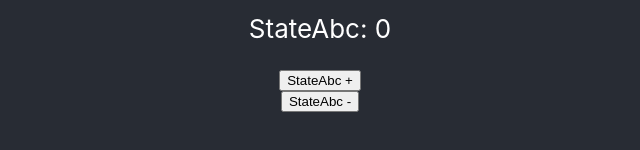
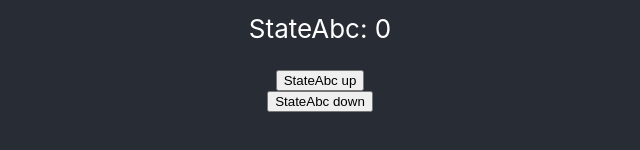
Before and after one commit to inhyeok/react-practice, a React (Create React App) app: page / in a window 1280 px wide. Shown: the part 552-702 px from the top of the page, without its empty margins (320-960 px from the left). Built offline with nearby package versions, Linux system fonts and the light colour scheme.

Commit message:
feat: 엘리먼트 목록 바인딩 해보기
목록에 key attribute를 추가하여 각 항목에 고유식별자를 추가해야한다.

```diff
--- a/src/App.tsx
+++ b/src/App.tsx
@@ -1,6 +1,8 @@
 import React from 'react';
 import logo from './logo.svg';
 import './App.css';
+
+type StateAbsAction = 'up' | 'down';
 
 interface AppProp {
   propAbc: string;
@@ -28,7 +30,7 @@ export default class App extends React.Component<AppProp, AppState> {
     };
   }
 
-  public triggerStateAbs(type: 'up' | 'down'): void {
+  public triggerStateAbs(type: StateAbsAction): void {
     console.log('triggerStateAbs');
     type === 'up' ? this.increaseStateAbs() : this.decreaseStateAbs();
   }
@@ -48,6 +50,12 @@ export default class App extends React.Component<AppProp, AppState> {
   }
 
   render() {
+    const stateAbsActionList: StateAbsAction[] = ['up', 'down'];
+    const actionButtonList = stateAbsActionList.map((type) => (
+      <button key={type} onClick={ () => this.triggerStateAbs(type) }>
+        StateAbc {type}
+      </button>
+    ));
     return (
       <div className="App">
         <header className="App-header">
@@ -58,13 +66,7 @@ export default class App extends React.Component<AppProp, AppState> {
           <p>
             StateAbc: {this.state.stateAbc}
           </p>
-
-          <button onClick={ () => this.triggerStateAbs('up') }>
-            StateAbc +
-          </button>
-          <button onClick={ () => this.triggerStateAbs('down') }>
-            StateAbc -
-          </button>
+          {actionButtonList}
         </header>
       </div>
     );
```
